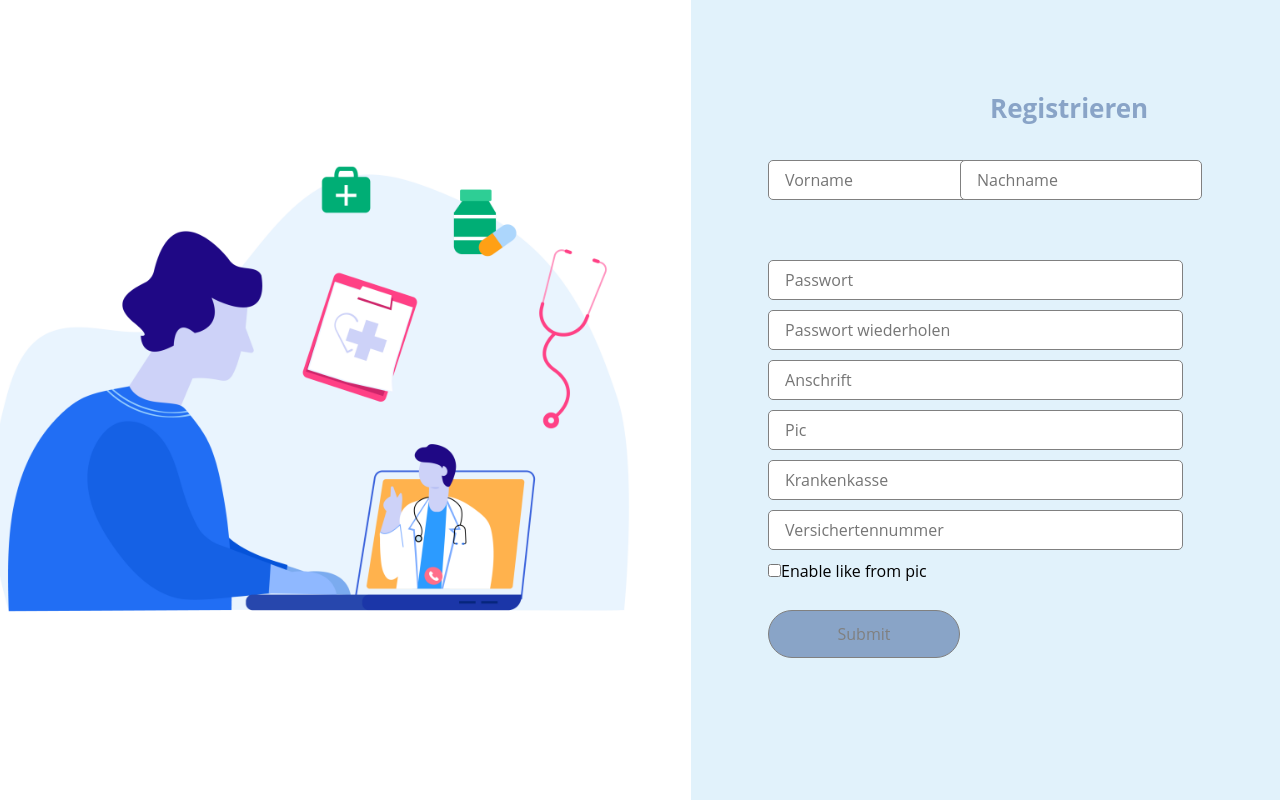
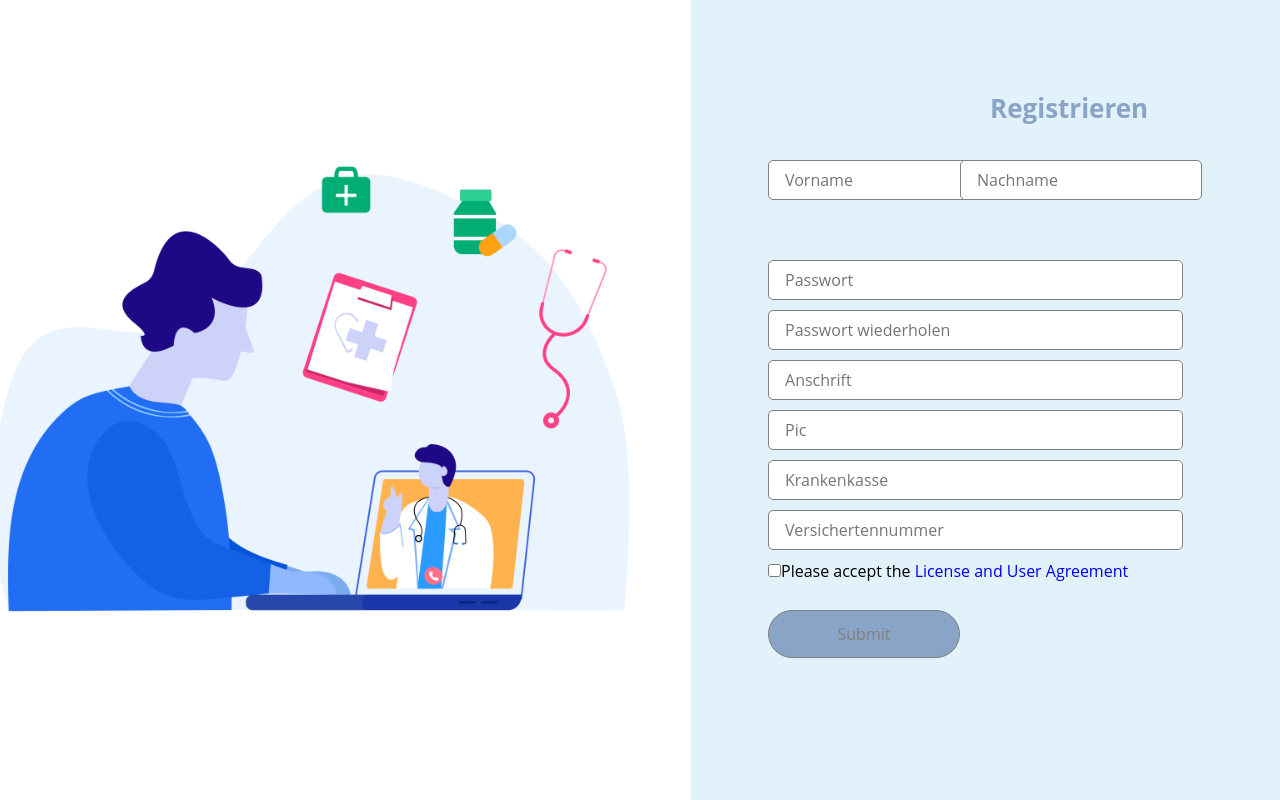
Before and after one commit to GeeHopper/MediComm, a PHP site: page /pat-reg.php in a window 1280 px wide. Run offline with PHP 8.4, Linux system fonts and the light colour scheme; some libraries are stand-ins or nearby versions.

Commit message:
added link to the DSGVO

```diff
--- a/WebProjekt/pat-reg.php
+++ b/WebProjekt/pat-reg.php
@@ -271,7 +271,7 @@ if($_SERVER["REQUEST_METHOD"] == "POST"){
     </div>
 
     <div id="agreement">
-      <input type="checkbox" name="agreement">Enable like from pic
+      <input type="checkbox" name="agreement">Please accept the <a href="res/DSGVO">License and User Agreement</a>
     </div>
 
 
```
